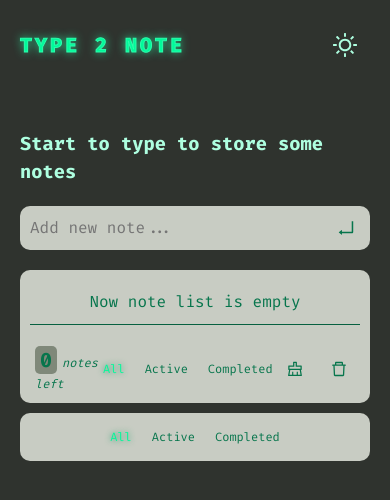
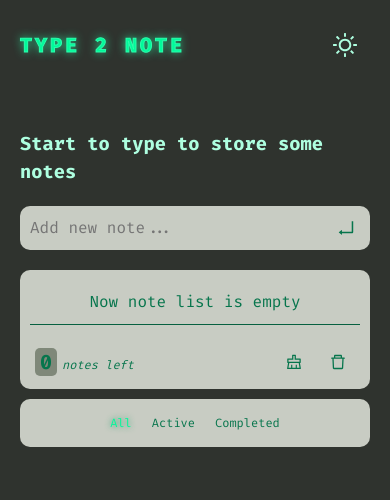
Before and after one commit to bakNa2t/type2note, a React (Vite) app: page / in a window 390 px wide. Shown: the top 500 px of the page. Built offline with nearby package versions, Linux system fonts and the light colour scheme; the HTML template or start-up script is replaced by a standard one.

Commit message:
Added isMobileSize to hide filter if mobile in NoteFooterMenu

```diff
--- a/src/App.jsx
+++ b/src/App.jsx
@@ -23,10 +23,10 @@ function App() {
         <h3>Start to type to store some notes</h3>
         <InputField />
         <NoteField />
-        <NoteFooterMenu />
+        <NoteFooterMenu isMobileSize={isMobileSize} />
         {!isMobileSize && (
           <NoteFilterWrapper>
-            <NoteFilter isMobileSize={!isMobileSize} />
+            <NoteFilter />
           </NoteFilterWrapper>
         )}
       </AppLayout>
--- a/src/ui-blocks/NoteFooterMenu.jsx
+++ b/src/ui-blocks/NoteFooterMenu.jsx
@@ -1,6 +1,7 @@
 import { useDispatch, useSelector } from "react-redux";
 import { ClearOutlined, DeleteOutlined } from "@ant-design/icons";
 import styled from "styled-components";
+import PropTypes from "prop-types";
 
 import NoteFilter from "./NoteFilter";
 import Button from "./Button";
@@ -39,7 +40,11 @@ const NoteAmount = styled.p`
   }
 `;
 
-function NoteFooterMenu() {
+function NoteFooterMenu({ isMobileSize }) {
+  NoteFooterMenu.propTypes = {
+    isMobileSize: PropTypes.bool,
+  };
+
   const amountNote = useSelector(
     (state) => state.note.notes.filter((note) => note.completed !== true).length
   );
@@ -67,7 +72,7 @@ function NoteFooterMenu() {
       <NoteAmount>
         <span>{amountNote}</span>notes left
       </NoteAmount>
-      <NoteFilter />
+      {isMobileSize && <NoteFilter />}
       <NoteClearBtns>
         <Button
           size="md"
```
